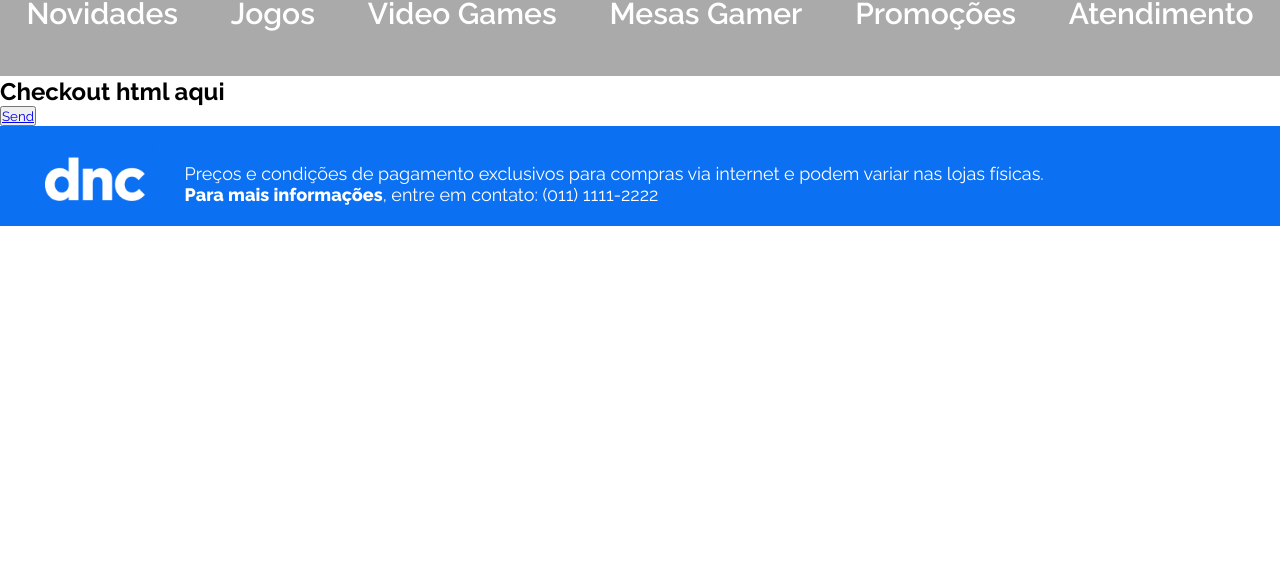
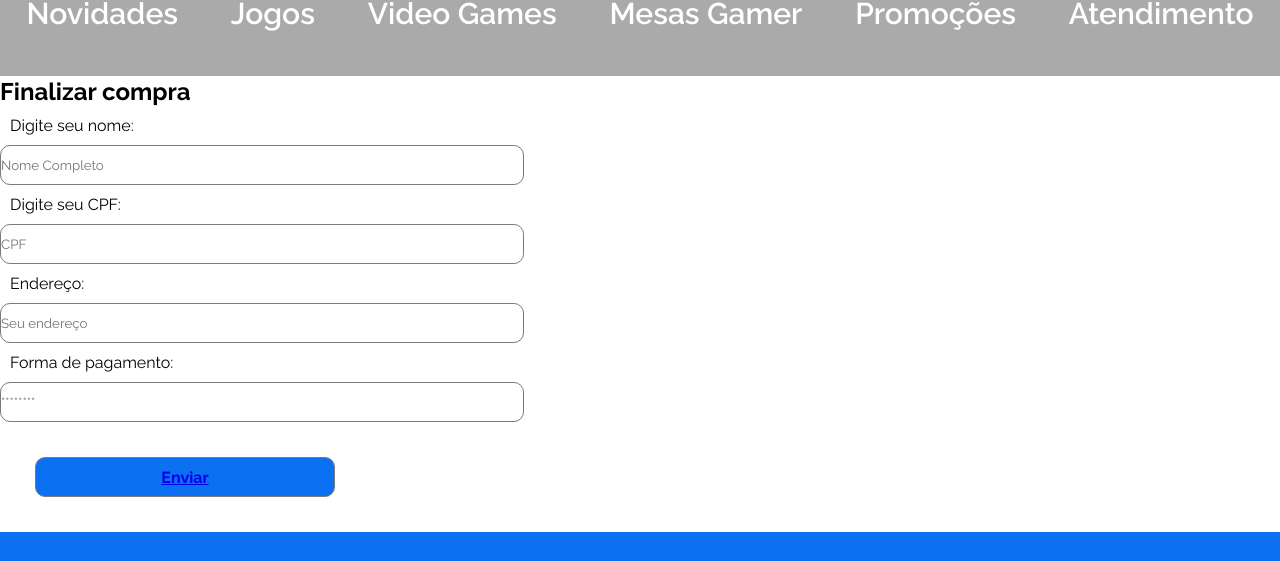
Before and after one commit to RodrigoSobralM/DNC-E-COMMERCE, a React (Vite) app in the folder dnc-e-com-grupo/: page /checkout in a window 1280 px wide. Shown: the part 369-930 px from the top of the page. Before the commit the page ends 800 px from the top, so only its background shows below. Built offline with nearby package versions, Linux system fonts and the light colour scheme.

Commit message:
Modal de atendimento estilizado

```diff
--- a/dnc-e-com-grupo/src/components/Modal/Modal.jsx
+++ b/dnc-e-com-grupo/src/components/Modal/Modal.jsx
@@ -6,6 +6,23 @@ const modal = ({open, onClose}) => {
     <section onClick={onClose} className='overlay'>
         <div onClick={(e) => {e.stopPropagation()}} className="modalContainer">
             <p onClick={onClose} className="closeBtn">X</p>
+
+            <svg width="130" height="120" viewBox="0 0 164 82" fill="none" xmlns="http://www.w3.org/2000/svg">
+            <g clip-path="url(#clip0_1_72)">
+            <rect width="164" height="82" fill="white"/>
+            <path d="M29.9894 44.659C28.8658 43.5584 27.5672 42.5608 26.1119 41.6839C24.0959 40.4703 21.5169 39.8531 18.4467 39.8531C16.0374 39.8531 13.6975 40.3108 11.4913 41.2134C9.27736 42.1185 7.30001 43.4839 5.61322 45.2709C3.93414 47.0503 2.56362 49.2539 1.5428 51.8227C0.519409 54.3915 0 57.3819 0 60.7066V60.8532C0 64.1805 0.519409 67.1684 1.54023 69.7372C2.56105 72.3085 3.94442 74.5147 5.64922 76.2915C7.35658 78.076 9.34679 79.4388 11.5607 80.3465C13.7669 81.249 16.0837 81.7067 18.4442 81.7067C21.468 81.7067 24.024 81.0767 26.0424 79.8374C27.5081 78.9348 28.8298 77.8369 29.9869 76.5589V80.9765H42.3627V26.4282H29.9869V44.659H29.9894ZM29.4109 56.4922C29.8917 57.7599 30.136 59.1767 30.136 60.7092V60.8558C30.136 62.3883 29.8917 63.8051 29.4109 65.0728C28.93 66.3379 28.2846 67.4333 27.4901 68.3255C26.7033 69.2075 25.7699 69.8966 24.7156 70.3697C23.6614 70.8428 22.512 71.0845 21.2958 71.0845C20.0795 71.0845 18.9276 70.8454 17.8733 70.3697C16.8139 69.894 15.8677 69.2023 15.0551 68.3178C14.24 67.4281 13.5818 66.3353 13.1035 65.0728C12.6227 63.8051 12.3784 62.3883 12.3784 60.8558V60.7092C12.3784 59.133 12.6227 57.7033 13.1009 56.4588C13.5792 55.2194 14.2375 54.1369 15.0551 53.2446C15.8677 52.3575 16.8139 51.6684 17.8733 51.1927C18.9276 50.717 20.0795 50.4779 21.2932 50.4779C22.5069 50.4779 23.6588 50.7196 24.7131 51.1927C25.7699 51.6684 26.7033 52.355 27.4875 53.2369C28.2846 54.1318 28.93 55.2246 29.4109 56.4897V56.4922Z" fill="#2D2D2D"/>
+            <path d="M71.2739 39.8557C69.8056 39.8557 68.466 40.0383 67.2909 40.3983C66.1184 40.7583 65.0358 41.252 64.069 41.8665C63.1073 42.4785 62.2228 43.1882 61.4411 43.975C61.1043 44.3144 60.7777 44.6641 60.4614 45.0215V40.5834H48.0856V80.979H60.4614V58.5725C60.4614 56.1323 61.0297 54.2835 62.1508 53.0775C63.2745 51.869 64.7813 51.2802 66.7509 51.2802C68.7205 51.2802 70.1785 51.8638 71.2302 53.0621C72.287 54.268 72.8218 56.122 72.8218 58.5699V80.9765H85.1976V55.0137C85.1976 50.3493 83.9762 46.6209 81.5669 43.9313C79.1396 41.2237 75.676 39.8506 71.2739 39.8506V39.8557Z" fill="#2D2D2D"/>
+            <path d="M119.235 66.6L118.778 67.0243C117.461 68.2483 116.116 69.2357 114.784 69.9582C113.501 70.6576 111.971 71.0099 110.238 71.0099C108.829 71.0099 107.544 70.7476 106.42 70.2282C105.291 69.7088 104.306 68.9888 103.491 68.0837C102.676 67.1786 102.043 66.0986 101.614 64.8695C101.179 63.6327 100.958 62.2802 100.958 60.8505V60.704C100.958 59.3232 101.179 58.0092 101.614 56.7981C102.046 55.5922 102.668 54.5199 103.463 53.6122C104.252 52.7097 105.191 51.9872 106.253 51.4677C107.302 50.9535 108.497 50.6938 109.801 50.6938C111.668 50.6938 113.242 51.0563 114.476 51.7737C115.756 52.5194 117.021 53.5377 118.24 54.8028L118.711 55.2913L126.361 47.0656L125.965 46.6285C124.067 44.5329 121.84 42.8615 119.343 41.6633C116.834 40.4599 113.648 39.8479 109.871 39.8479C106.782 39.8479 103.913 40.4059 101.336 41.5038C98.7624 42.6044 96.5202 44.124 94.6714 46.0242C92.8226 47.9245 91.3518 50.1769 90.3053 52.7226C89.2562 55.2707 88.7239 58.0041 88.7239 60.848V60.9945C88.7239 63.841 89.2562 66.5615 90.3053 69.0865C91.3544 71.609 92.8226 73.8383 94.674 75.7128C96.5254 77.5899 98.7676 79.0967 101.336 80.1947C103.91 81.2952 106.734 81.8532 109.724 81.8532C113.704 81.8532 117.001 81.1512 119.521 79.7678C122.005 78.4024 124.247 76.6257 126.181 74.4915L126.589 74.0415L119.23 66.5975L119.235 66.6Z" fill="#2D2D2D"/>
+            <path d="M136.926 0H109.855V27.071H136.926V0Z" fill="#00ABFF"/>
+            <path d="M136.927 0H151.233C158.279 0 164 5.72121 164 12.7667V27.0736H136.929V0H136.927Z" fill="#0C70F2"/>
+            <path d="M163.998 27.071H136.927V54.142H163.998V27.071Z" fill="#00D7EE"/>
+            </g>
+            <defs>
+            <clipPath id="clip0_1_72">
+            <rect width="164" height="82" fill="white"/>
+            </clipPath>
+            </defs>
+            </svg>
 
             <label htmlFor="name">Nome:</label>
             <input type="text" placeholder="Digite seu nome"/>
@@ -16,8 +33,8 @@ const modal = ({open, onClose}) => {
             <label htmlFor="subject">Assunto:</label>
             <input type="text" placeholder="Digite o assunto" />
 
-            <label htmlFor="msg">Mensagem</label>
-            <input type="text" placeholder="Digite sua mensagem" />
+            <label htmlFor="msg">Mensagem:</label>
+            <input type="text" className='input-msg' placeholder="Digite sua mensagem" />
 
             <button>
               <span>Enviar mensagem</span>
--- a/dnc-e-com-grupo/src/components/Modal/index.scss
+++ b/dnc-e-com-grupo/src/components/Modal/index.scss
@@ -1,23 +1,34 @@
 @use "../../sass/variables" as *;
+
 
 .overlay {
     background: #0000006b;
     position: fixed;
+    top: 0;
+    left: 0;
     width: 100%;
     height: 100%;
     z-index: 999;
 }
 
 .modalContainer {
-    align-items: center;
     background: #fff;
-    border-radius: 10px;
     display: flex;
     flex-direction: column;
+    align-items: center;
     justify-content: center;
-    margin: 50px 300px;
-    position: relative;
+    position: fixed;
+
+    border-radius: 30px;
+
+    top: 50%;
+    left: 50%;
+    transform: translate(-50%, -50%);
+    width: 80%;
+    max-width: 800px;
+    z-index: 9999;
 }
+
 .closeBtn {
     cursor: pointer;
     position: absolute;
@@ -25,4 +36,45 @@
     right: 30px;
     padding: 10px;
     font-size: 1.5rem;
+    font-weight: 600;
 }
+
+    label {
+        display: block;
+        padding: 10px;
+        width: 67%;
+    }
+
+    input {
+        display: block;
+        width: 524px;
+        height: 40px;
+
+        border-radius: 10px;
+        border: 1px solid #7A7A7A;
+    }
+
+        .input-msg {
+            height: 150px;
+        }
+
+button {
+    background: #0C70F2;
+    color: #fff;
+    font-size: 16px;
+    font-weight: 700;
+    width: 300px;
+    height: 40px;
+
+    border-radius: 10px;
+    border: 1px solid #7A7A7A;
+    margin: 35px;
+    transition: .3s;
+}
+
+    button:hover {
+        cursor: pointer;
+        background-color: #144d97;
+        transition: .3s;
+        transform: scale(0.9);
+    }
--- a/dnc-e-com-grupo/src/views/Checkout/Checkout.jsx
+++ b/dnc-e-com-grupo/src/views/Checkout/Checkout.jsx
@@ -4,15 +4,29 @@ import { Link } from 'react-router-dom'
 import HeaderSearchModal from '../../components/HeaderSearchModal/HeaderSearchModal'
 import Footer from '../../components/Footer/Footer'
 
-const Checkout = () => {
+const Checkout = (data) => {
   return (
     <div>
       <HeaderSearchModal />
       <div>
-        <h2>Checkout html aqui</h2>
-        <button type="submit">
-              <Link to={"/home"} >Send</Link>
-        </button>
+        <h2>Finalizar compra</h2>
+        <form>
+          <label htmlFor="name">Digite seu nome:</label>
+          <input type="text" placeholder='Nome Completo' id="name" name="name" />
+
+          <label htmlFor="cpf">Digite seu CPF:</label>
+          <input type="number" placeholder='CPF' id="cpf" name="cpf" />
+
+          <label htmlFor="address">Endereço:</label>
+          <input type="text" placeholder='Seu endereço' id="address" name="address" />
+
+          <label htmlFor="payment">Forma de pagamento:</label>
+          <input type="text" placeholder='********' id="payment" name="payment" />
+
+          <button type="submit">
+            <Link to={"/home"}>Enviar</Link>
+          </button>
+        </form>
       </div>
       <Footer />
     </div>
--- a/dnc-e-com-grupo/src/views/Checkout/index.scss
+++ b/dnc-e-com-grupo/src/views/Checkout/index.scss
@@ -0,0 +1 @@
+@use "../../sass/variables" as *;
```
Also changed, not shown: dnc-e-com-grupo/src/assets/dnc-logo-modal.svg (added).
